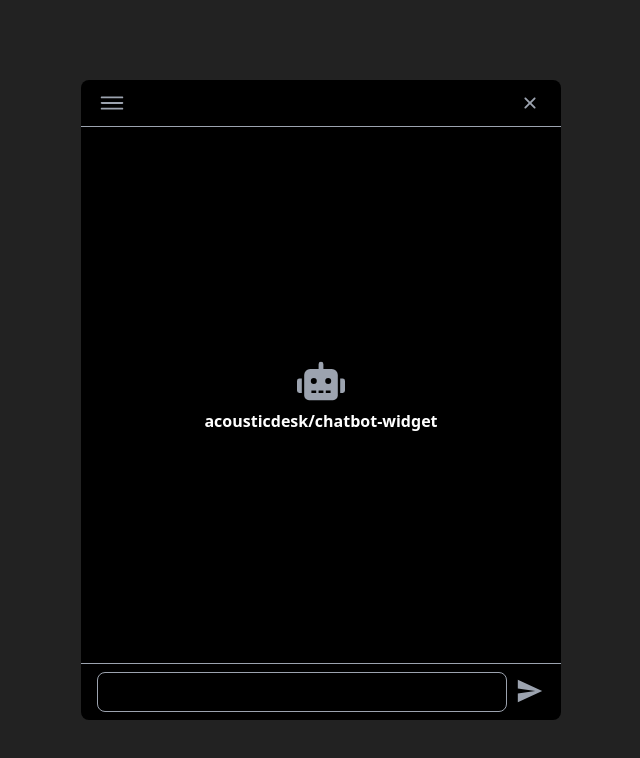
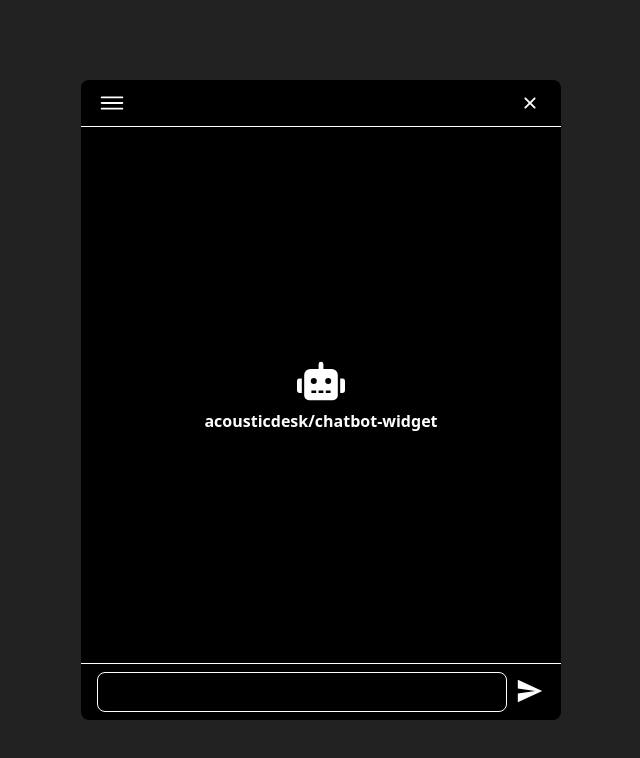
Before and after one commit to Acousticdesk/react-chatbot-widget, a React (Vite) app: page / in a window 1280 px wide. Shown: the top 758 px of the page, without its empty margins (319-959 px from the left). Built offline with nearby package versions, Linux system fonts and the light colour scheme.

Commit message:
add the colors from the theme

```diff
--- a/src/components/ReactChatWidget/ReactChatWidget.tsx
+++ b/src/components/ReactChatWidget/ReactChatWidget.tsx
@@ -7,19 +7,25 @@ import { TextAreaAutoResize } from "../ui/TextAreaAutoResize";
 
 // todo akicha: the styles should be configured to use prefix
 // todo akicha: reference: https://sendbird.github.io/chat-ai-widget/
+// todo akicha: allow users to customize fonts
+// todo akicha: add the typing indicator
+// todo akicha: user and AI messages
+// todo akicha: customizable rich text support
+// todo akicha: error message
+// todo akicha: loading states and allow to turn them on whenever needed
 export function ReactChatWidget() {
   return (
     <div className="absolute left-1/2 top-1/2 -translate-x-1/2 -translate-y-1/2 flex flex-col w-[480px] h-[640px]">
-      <header className="rounded-t-lg px-4 py-2 flex justify-between border-b bg-background border-gray-400">
+      <header className="rounded-t-lg px-4 py-2 flex justify-between border-b bg-background border-border">
         {/* todo akicha: this icon is very wide */}
         {/* todo akicha: add animation to the drawer when the menu button is clicked */}
-        <IoIosMenu className="text-gray-400 cursor-pointer text-3xl" />
+        <IoIosMenu className="text-border cursor-pointer text-3xl" />
         {/* todo akicha: icon size and icon color should be configured somehow */}
-        <IoIosClose className="text-gray-400 cursor-pointer text-3xl" />
+        <IoIosClose className="text-border cursor-pointer text-3xl" />
       </header>
       <div className="flex-1 bg-background flex flex-col items-center justify-center">
         <div>
-          <FaRobot className="text-gray-400 text-5xl mx-auto" />
+          <FaRobot className="text-border text-5xl mx-auto" />
           {/* todo akicha: we should allow to customize the color of the text */}
           <p className="font-semibold text-primary mt-1">
             acousticdesk/chatbot-widget
@@ -27,11 +33,11 @@ export function ReactChatWidget() {
         </div>
       </div>
       {/* todo akicha: the pre-selected questions should be at the top of the footer (also add a nice floating animation) */}
-      <footer className="rounded-b-lg px-4 py-2 bg-background border-t border-gray-400 flex">
+      <footer className="rounded-b-lg px-4 py-2 bg-background border-t border-border flex">
         {/* todo akicha: why the default font size is so huge? */}
         {/* todo akicha: add a proper active state for the textarea */}
-        <TextAreaAutoResize className="resize-none bg-background rounded-lg border border-gray-400 flex-1 h-10 px-2 py-1 text-black text-base max-h-48" />
-        <IoMdSend className="text-gray-400 cursor-pointer ml-2 mt-1 text-3xl" />
+        <TextAreaAutoResize className="resize-none bg-background rounded-lg border border-border flex-1 h-10 px-2 py-1 text-text text-base max-h-48" />
+        <IoMdSend className="text-border cursor-pointer ml-2 mt-1 text-3xl" />
       </footer>
     </div>
   );
```
